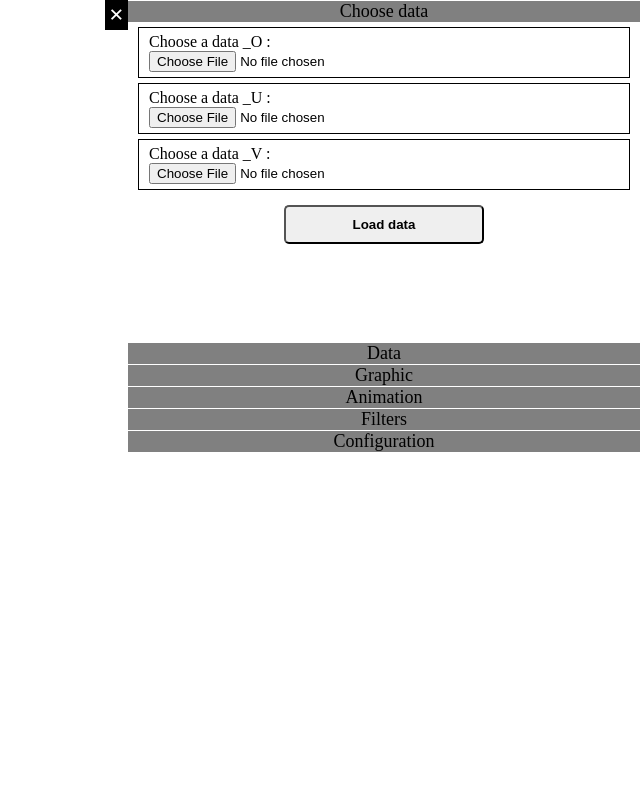
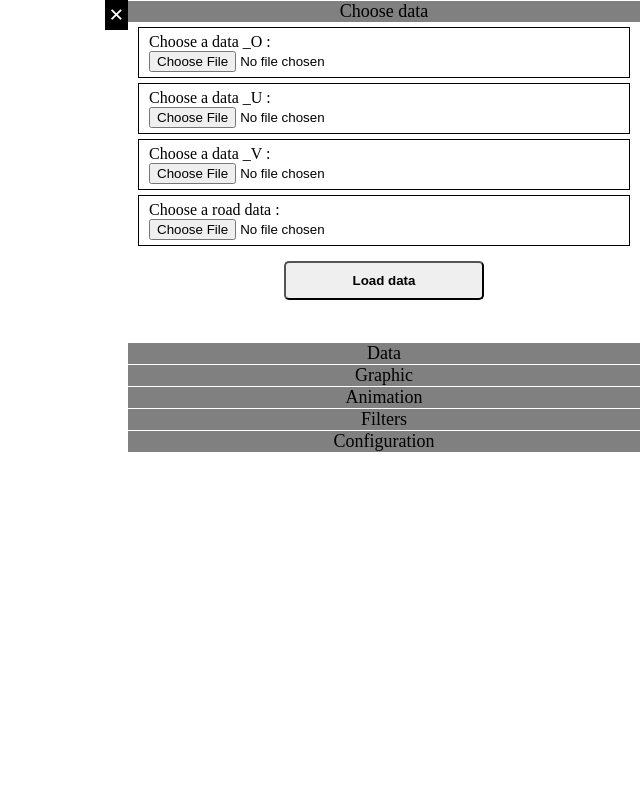
Before and after one commit to mbredif/interface_paper, a website built with Parcel: page interface_visu_3D_urclim.html in a window 1280 px wide. Shown: the whole page, without its empty margins (640-1280 px from the left). Built offline with nearby package versions, Linux system fonts and the light colour scheme.

Commit message:
Update interface_visu_3D_urclim.html

```diff
--- a/interface_visu_3D_urclim.html
+++ b/interface_visu_3D_urclim.html
@@ -22,7 +22,6 @@
 		ci dessous pour double slider jquery ui
 	-->
 	<link rel="stylesheet" href="//code.jquery.com/ui/1.12.1/themes/base/jquery-ui.css">
-	<link rel="stylesheet" href="/resources/demos/style.css">
 	<script src="https://code.jquery.com/jquery-1.12.4.js"></script>
 	<script src="https://code.jquery.com/ui/1.12.1/jquery-ui.js"></script>
 
@@ -64,6 +63,10 @@
 					<div class="choice_container">
 						<label for="data_v">Choose a data _V :</label>
 						<input type="file" id="data_v" accept=".csv">
+					</div>
+					<div class="choice_container">
+						<label for="data_road">Choose a road data :</label>
+						<input type="file" id="data_road" accept=".geojson">
 					</div>
 					<div id="load_data_container">
 						<button id ="load_data"> Load data </button>
```
